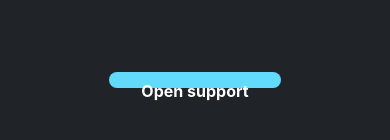
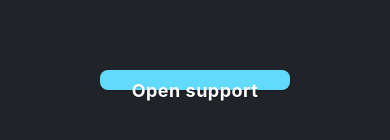
Before and after one commit to Asleepace/react-native-support, a React Native app in the folder App/: screen / in a window 390 px wide. Shown: the part 342-482 px from the top of the page. Built offline with nearby package versions, Linux system fonts and the light colour scheme.

Commit message:
updating the styling

```diff
--- a/App/src/assets/index.ts
+++ b/App/src/assets/index.ts
@@ -6,19 +6,21 @@ export const gray = '#202429'
 export const blue = '#61dafb'
 export const white = 'white'
 export const black = 'black'
-export const shadow = 'rgba(0, 0, 0, 0.1)'
+export const shadow = 'rgba(0, 0, 0, 0.3)'
 
 
 /** Numeric - default numberic values for padding, margin etc **/
 export const fontFamily = 'System'
+export const letterSpacing = 0.5
 export const textShadowOffset = { width: 0, height: 1}
 export const textShadowColor = shadow
 export const textShadowRadius = 1
+export const fontWeight = '700'
 export const borderRadius = 8
 export const lineHeight = 22
-export const fontSize = 16
+export const fontSize = 18
 export const padding = 8
-
+export const width = '%100'
 
 /** Styles - common files that are used throughout the application **/
 export const flex = { flex: 1 }
@@ -40,16 +42,26 @@ export const styles = StyleSheet.create({
 		padding,
 	},
 	font: {
-		fontFamily: 'System',
-		fontWeight: '700',
-		lineHeight: 22,
-		fontSize: 16,
+		letterSpacing,
+		fontFamily,
+		fontWeight,
+		lineHeight,
+		fontSize,
 		color,
 	},
 	fontShadow: {
 		textShadowColor,
 		textShadowOffset,
 		textShadowRadius,
+	},
+	shadow: {
+		shadowColor: black,
+		shadowOpacity: 0.3,
+		shadowRadius: 2,
+		shadowOffset: {
+			height: 1,
+			width: 1,
+		}
 	},
 	center: {
 		justifyContent: 'center',
--- a/App/src/components/Button.tsx
+++ b/App/src/components/Button.tsx
@@ -26,10 +26,11 @@ const styles = StyleSheet.create({
 	container: {
 		...ui.styles.content,
 		...ui.styles.fontShadow,
+		...ui.styles.shadow,
 		backgroundColor: ui.blue,
 		paddingRight: 32,
 		paddingLeft: 32,
-		padding: 8,
+		padding: 10,
 		flex: 0
 	},
 	font: {
```
